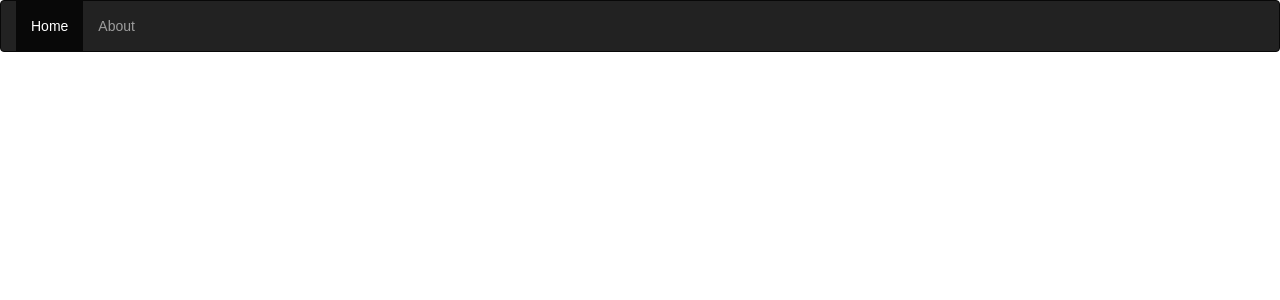
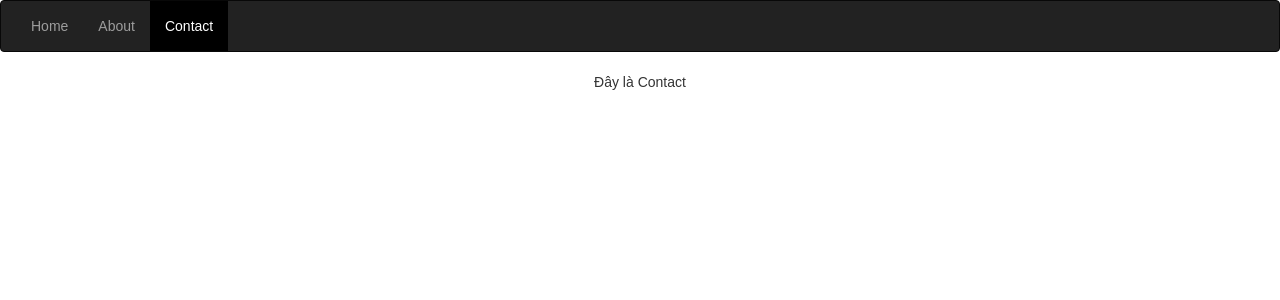
Before and after one commit to ino20ain01/ReactJS-Route-v4, a React (Create React App) app: page /contact in a window 1280 px wide. Shown: the top 300 px of the page. Built offline with nearby package versions, Linux system fonts and the light colour scheme.

Commit message:
Link and NavLink

```diff
--- a/src/App.css
+++ b/src/App.css
@@ -26,3 +26,8 @@
   from { transform: rotate(0deg); }
   to { transform: rotate(360deg); }
 }
+
+.active {
+  background: #000000 !important;
+  color: #ffffff !important;
+}
--- a/src/App.js
+++ b/src/App.js
@@ -1,8 +1,9 @@
 import React, {Component} from 'react';
 import './App.css';
-import { BrowserRouter as Router, Route } from 'react-router-dom';
+import { BrowserRouter as Router, Route, NavLink } from 'react-router-dom';
 import Home from './components/Home';
 import About from './components/About';
+import Contact from './components/Contact';
 
 class App extends Component {
     render() {
@@ -13,14 +14,35 @@ class App extends Component {
                     <nav className="navbar navbar-inverse">
                         <div className="container-fluid">
                             <ul className="nav navbar-nav">
-                                <li className="active"><a>Home</a></li>
-                                <li><a>About</a></li>
+                                <li>
+                                    <NavLink
+                                        activeClassName="active"
+                                        exact
+                                        to="/"
+                                        className="my-link"
+                                    >Home</NavLink>
+                                </li>
+                                <li>
+                                    <NavLink
+                                        activeClassName="active"
+                                        to="/about"
+                                        className="my-link"
+                                    >About</NavLink>
+                                </li>
+                                <li>
+                                    <NavLink
+                                        activeClassName="active"
+                                        to="/contact"
+                                        className="my-link"
+                                    >Contact</NavLink>
+                                </li>
                             </ul>
                         </div>
                     </nav>
                     {/* Content */}
                     <Route exact path="/" component={ Home } />
                     <Route path="/about" component={ About } />
+                    <Route path="/contact" component={ Contact } />
                 </div>
             </Router>
         );
--- /dev/null
+++ b/src/components/Contact.js
@@ -0,0 +1,13 @@
+import React, {Component} from 'react';
+
+class Contact extends Component {
+    render() {
+        return (
+            <div>
+                Đây là Contact
+            </div>
+        );
+    }
+}
+
+export default Contact;
```
